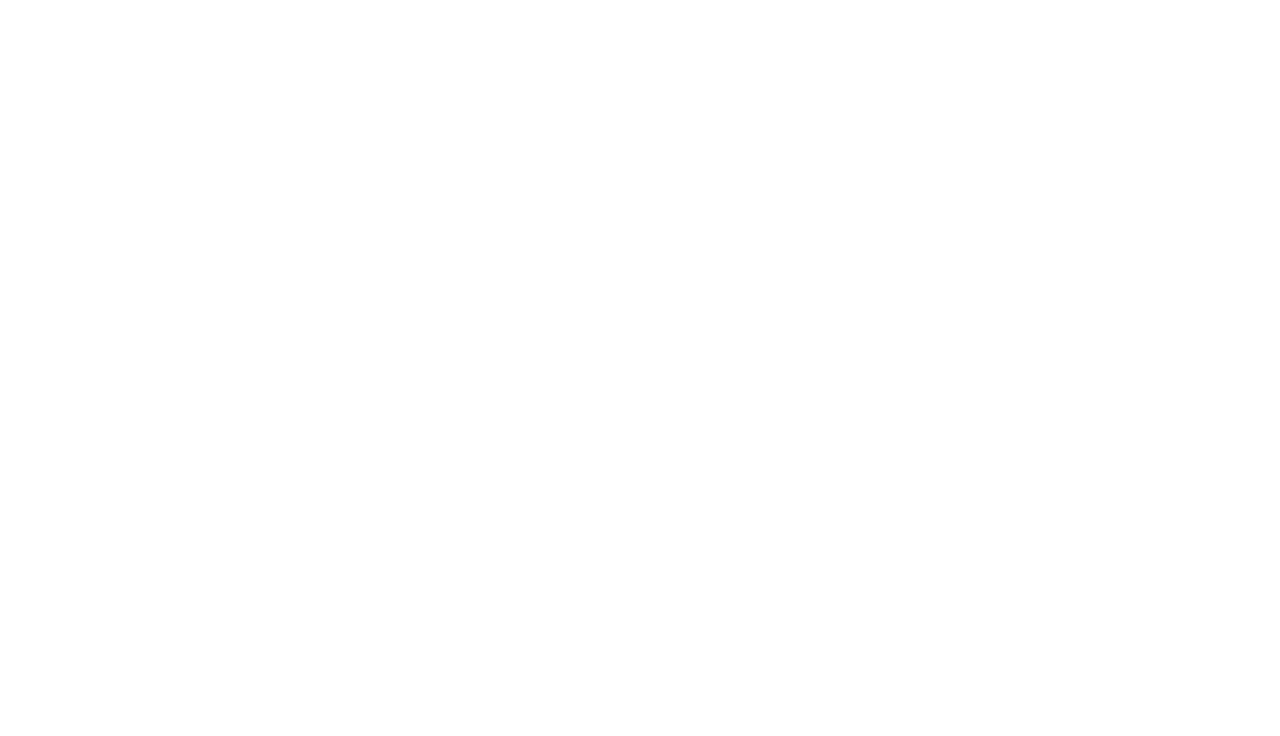
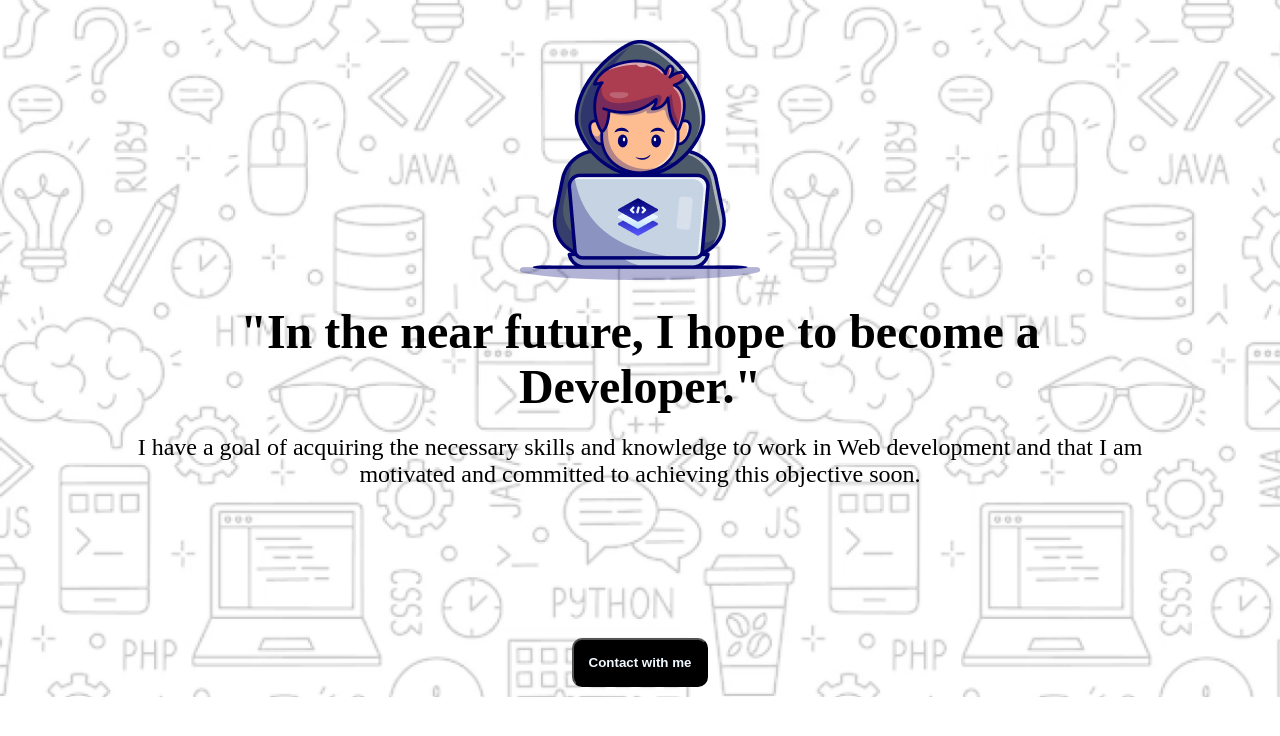
Before and after one commit to Imranul78/A-Simple-web-page, a plain HTML site: page index.html in a window 1280 px wide. Drawn offline with Linux system fonts and the light colour scheme.

Commit message:
added banner

```diff
--- a/index.html
+++ b/index.html
@@ -4,11 +4,21 @@
     <meta charset="UTF-8">
     <meta name="viewport" content="width=device-width, initial-scale=1.0">
     <title>Assignment-1-PH</title>
+    <link rel="stylesheet" href="styles/styles.css">
 </head>
 <body>
      <header>
+        <section id="hero">
+            <div class="hero-content">
+                <img src="assets/Group.png">
+                <h1 class="title">"In the near future, I hope to become a Developer."</h1>
+                <p class="para">I have a goal of acquiring the necessary skills and knowledge to work in Web development and that I am motivated and committed to achieving this objective soon.</p>
+                    <a href="#footer"><button class="button">Contact with me</button></a>
+            </div>
+        </section>
+     </header>
 
-     </header>
+
      <main>
 
 
--- /dev/null
+++ b/styles/styles.css
@@ -0,0 +1,40 @@
+*{
+    margin:0;
+    padding: 0;
+}
+#hero{
+    height: 697px;
+    background-image: url(../assets/Hero-bg.png);
+    background-size: cover;
+    display: flex;
+    justify-content: center;
+
+}
+
+#hero .hero-content{
+
+   width: 1067px;
+   height: 719px;
+   text-align: center;
+   padding: 40px;
+}
+
+#hero .hero-content .title{
+   font-weight: 800px;
+   font-size: 48px;
+   padding: 20px 20px;
+}
+
+#hero .hero-content .para{
+  font-weight: 400px;
+  font-size: 24px;
+}
+#hero .hero-content .button{
+    color: aliceblue;
+    font-weight: bold;
+    margin: 150px;
+    padding: 15px;
+    background-color: black;
+    border-radius: 10px;
+
+}
```
